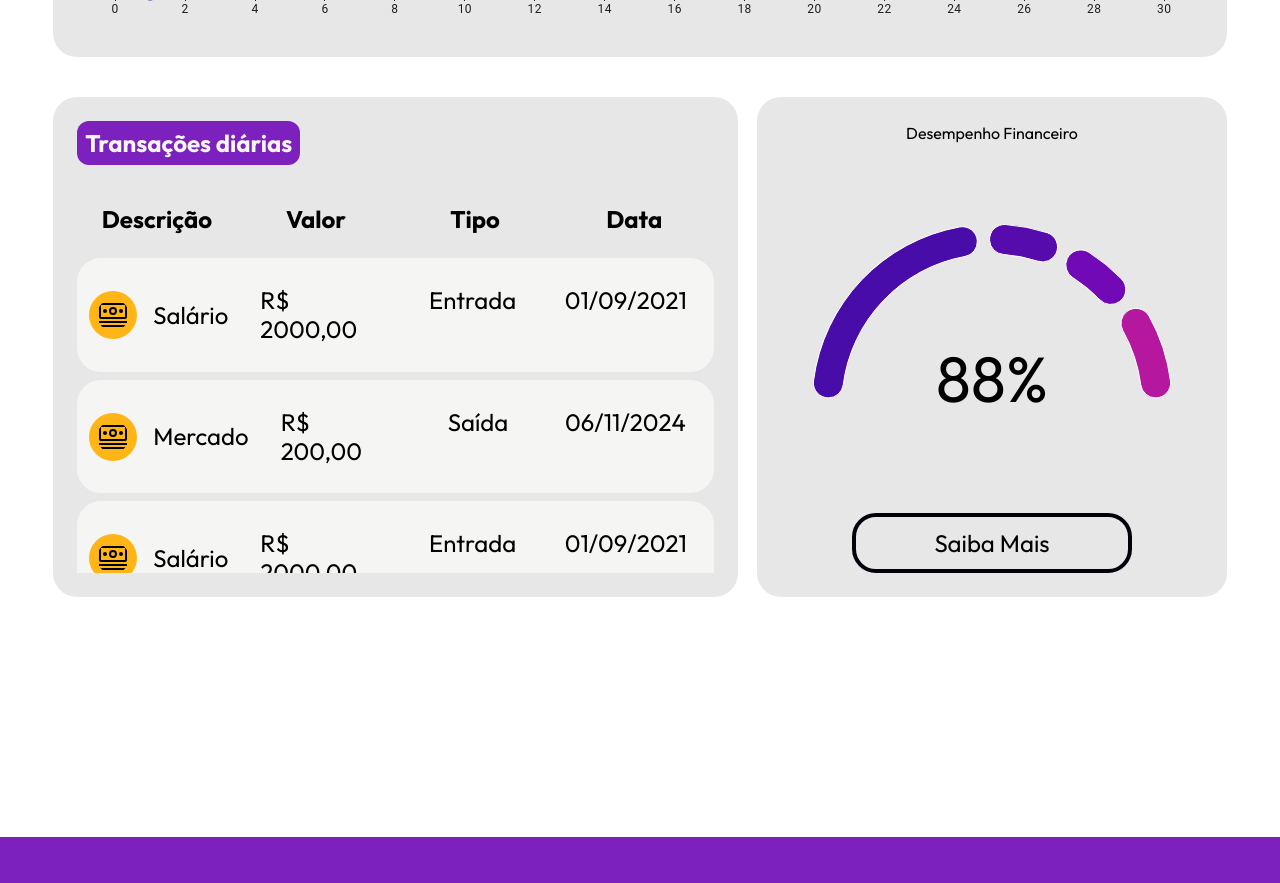
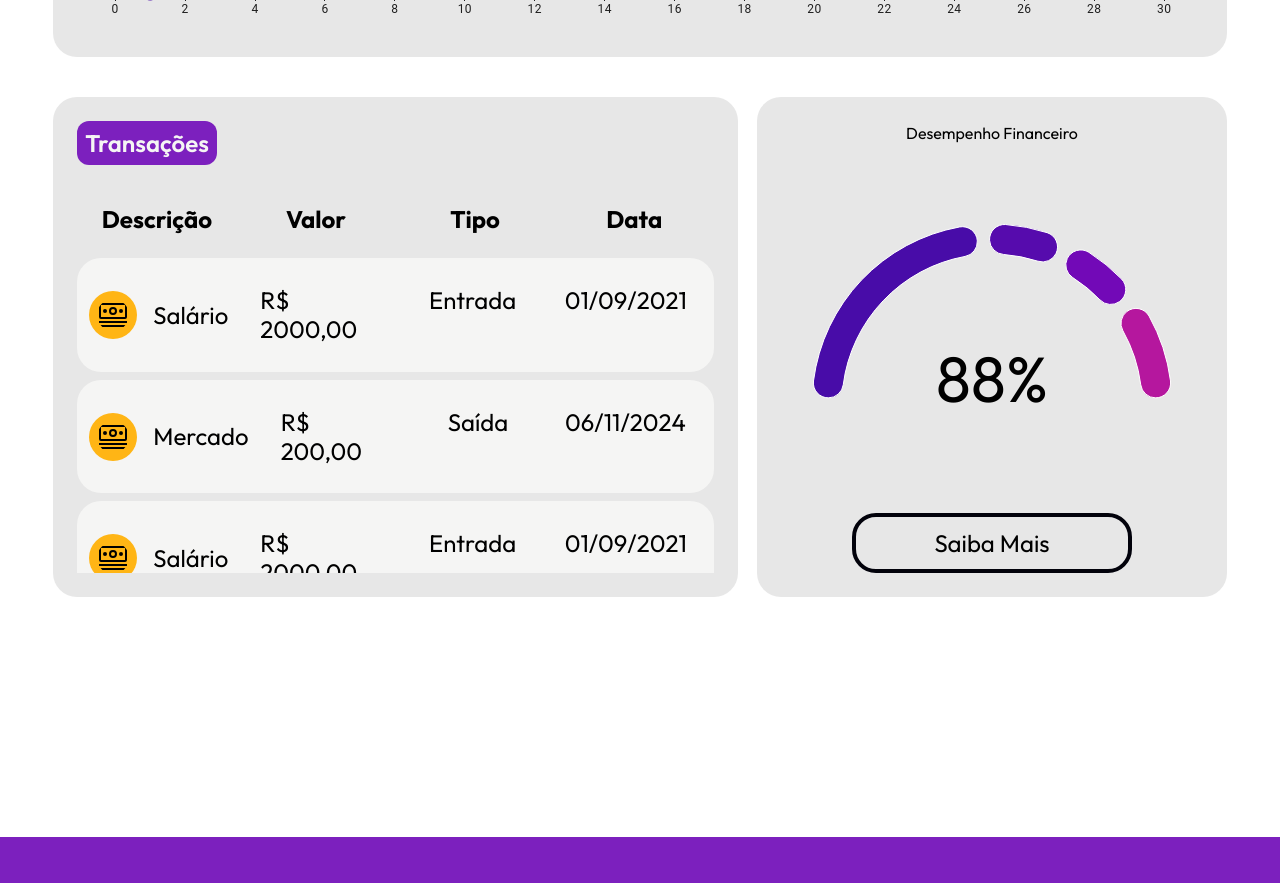
Before and after one commit to yanrafael/vouvi-frontend-client, a React (Vite) app: page /vouvi-frontend-client/planning in a window 1280 px wide. Shown: the part 1780-2663 px from the top of the page. Built offline with nearby package versions, Linux system fonts and the light colour scheme.

Commit message:
Update Transactions.jsx

```diff
--- a/src/pages/Planning/Transactions.jsx
+++ b/src/pages/Planning/Transactions.jsx
@@ -68,8 +68,8 @@ function Transactions() {
   return (
     <div className="mt-10 flex w-full justify-between dark:text-white">
       <div className="w-7/12 rounded-md bg-[#888] bg-opacity-20 p-6 dark:bg-[#1B1B1B]">
-        <h3 className="w-fit rounded-xl bg-primary-200 p-2 text-md font-bold text-white dark:bg-black">
-          Transações diárias
+        <h3 className="w-fit rounded-xl bg-primary-200 p-2 text-md font-semibold text-white dark:bg-black">
+          Transações
         </h3>
 
         <br />
```
